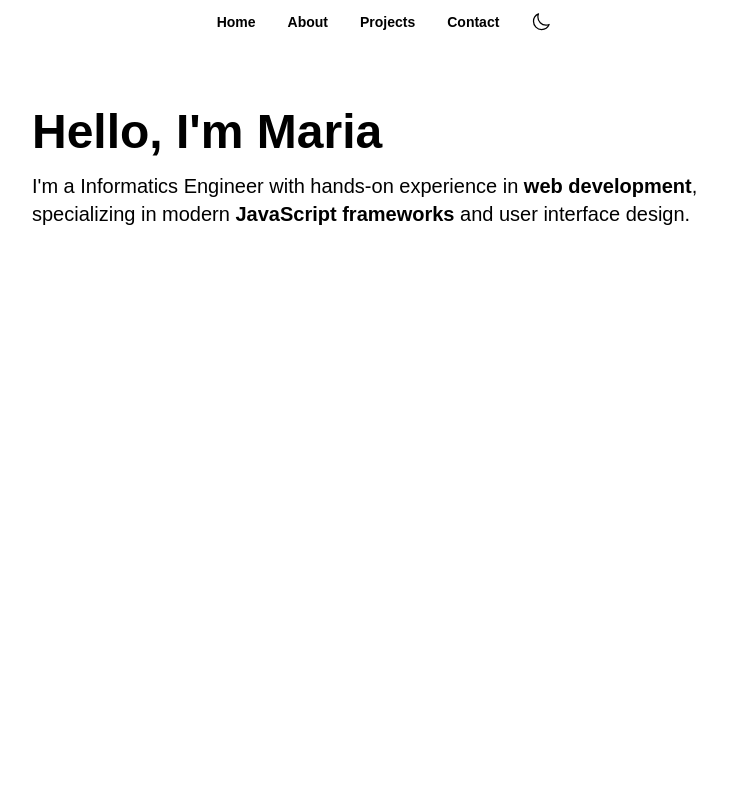
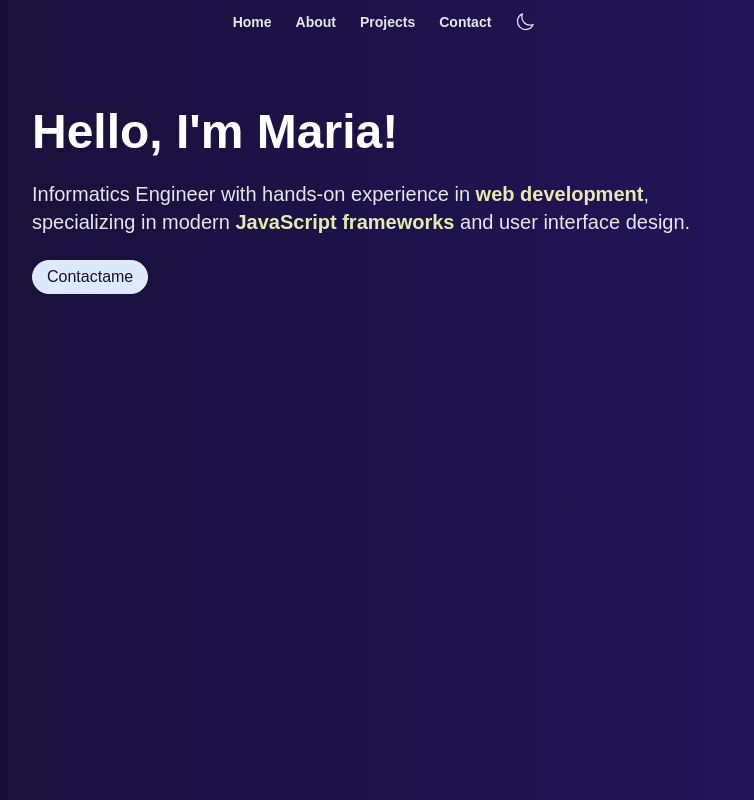
Before and after one commit to mafernandag/portfolio, a React (Create React App) app: page / in a window 1280 px wide. Shown: the whole page, without its empty margins (256-1010 px from the left). Built offline with nearby package versions, Linux system fonts and the light colour scheme.

Commit message:
Adding custom palette and Badge component

```diff
--- a/src/App.css
+++ b/src/App.css
@@ -5,3 +5,7 @@
 body {
   font-family: 'Onest Variable', sans-serif;
 }
+
+b {
+  @apply text-accent;
+}
--- a/src/App.jsx
+++ b/src/App.jsx
@@ -1,20 +1,28 @@
 import './App.css'
 import Header from './components/Header'
+import Badge from './components/Badge'
 import '@fontsource-variable/onest'
 
 export default function App() {
   return (
-    <>
+    <div className="bg-gradient-to-r from-black-100 to-primary h-screen flex flex-col">
       <Header />
-      <div className="px-72 pt-16">
-        <h1 className="text-5xl font-bold">Hello, I'm Maria</h1>
-        <p className="text-xl font-medium mt-4">
-          I'm a Informatics Engineer with hands-on experience in{' '}
+      <div className="xl:px-72 lg:px-60 md:px-40 px-10 pt-16 flex flex-col gap-y-6">
+        <h1 className="text-5xl font-bold text-white-50">Hello, I'm Maria!</h1>
+        <p className="text-xl font-medium text-white-100">
+          Informatics Engineer with hands-on experience in{' '}
           <b>web development</b>, specializing in modern{' '}
           <b>JavaScript frameworks </b>
           and user interface design.
         </p>
+        <Badge>Contactame</Badge>
+        {/*  <p className="text-xl font-medium mt-4 text-white-100">
+          Passionate about creating intuitive user experiences and maintaining
+          high code quality. Proven track record in both remote and hybrid work
+          environments, collaborating effectively with international teams while
+          managing multiple projects.
+        </p> */}
       </div>
-    </>
+    </div>
   )
 }
--- /dev/null
+++ b/src/components/Badge.jsx
@@ -0,0 +1,11 @@
+import React from 'react'
+
+const Badge = ({ children }) => {
+  return (
+    <span class="bg-blue-100 text-black-100 w-min font-medium px-3.5 py-1 rounded-full dark:border-white-100 border dark:bg-black-50 dark:text-white-100">
+      {children}
+    </span>
+  )
+}
+
+export default Badge
--- a/src/components/Header.jsx
+++ b/src/components/Header.jsx
@@ -3,7 +3,7 @@ import React from 'react'
 const Header = () => {
   return (
     <header className="flex justify-center items-center py-3">
-      <nav className="flex flex-row gap-x-8 text-sm font-semibold">
+      <nav className="flex flex-row gap-x-6 text-sm font-semibold text-white-100">
         <a href="/">Home</a>
         <a href="/about">About</a>
         <a href="/projects">Projects</a>
--- a/tailwind.config.js
+++ b/tailwind.config.js
@@ -2,7 +2,22 @@
 module.exports = {
   content: ['./src/**/*.{js,jsx,ts,tsx}'],
   theme: {
-    extend: {}
+    extend: {
+      colors: {
+        primary: '#241663',
+        secondary: '#A72693',
+        black: { 50: '#26355D', 100: '#160F30' },
+        accent: '#EAE7AF',
+        white: { 50: '#fff', 100: '#e5e7eb' }
+      },
+      textColor: {
+        white: { 50: '#fff', 100: '#e5e7eb' },
+        primary: '#241663',
+        secondary: '#A72693',
+        black: { 50: '#26355D', 100: '#160F30' },
+        accent: '#EAE7AF'
+      }
+    }
   },
   plugins: []
 }
```
